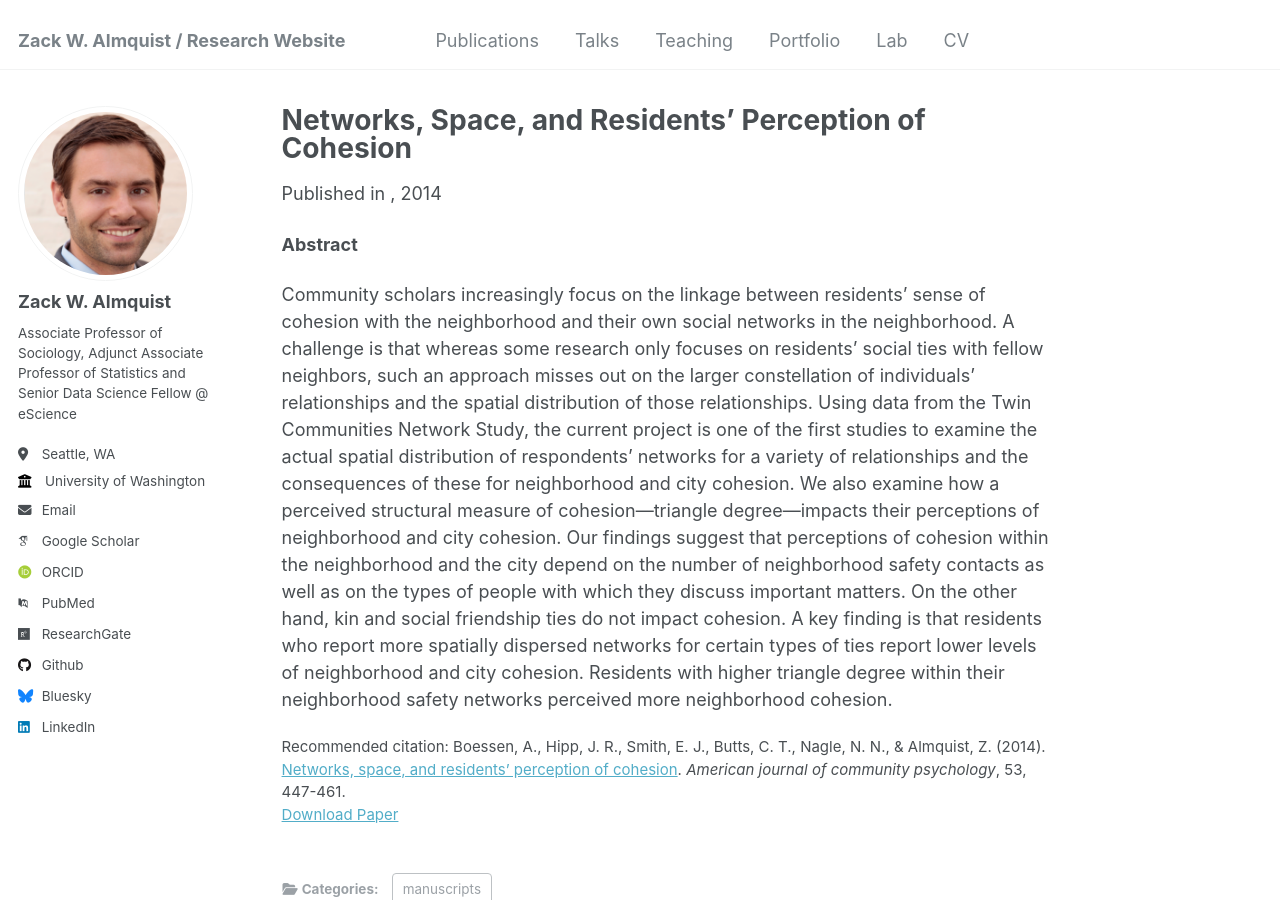
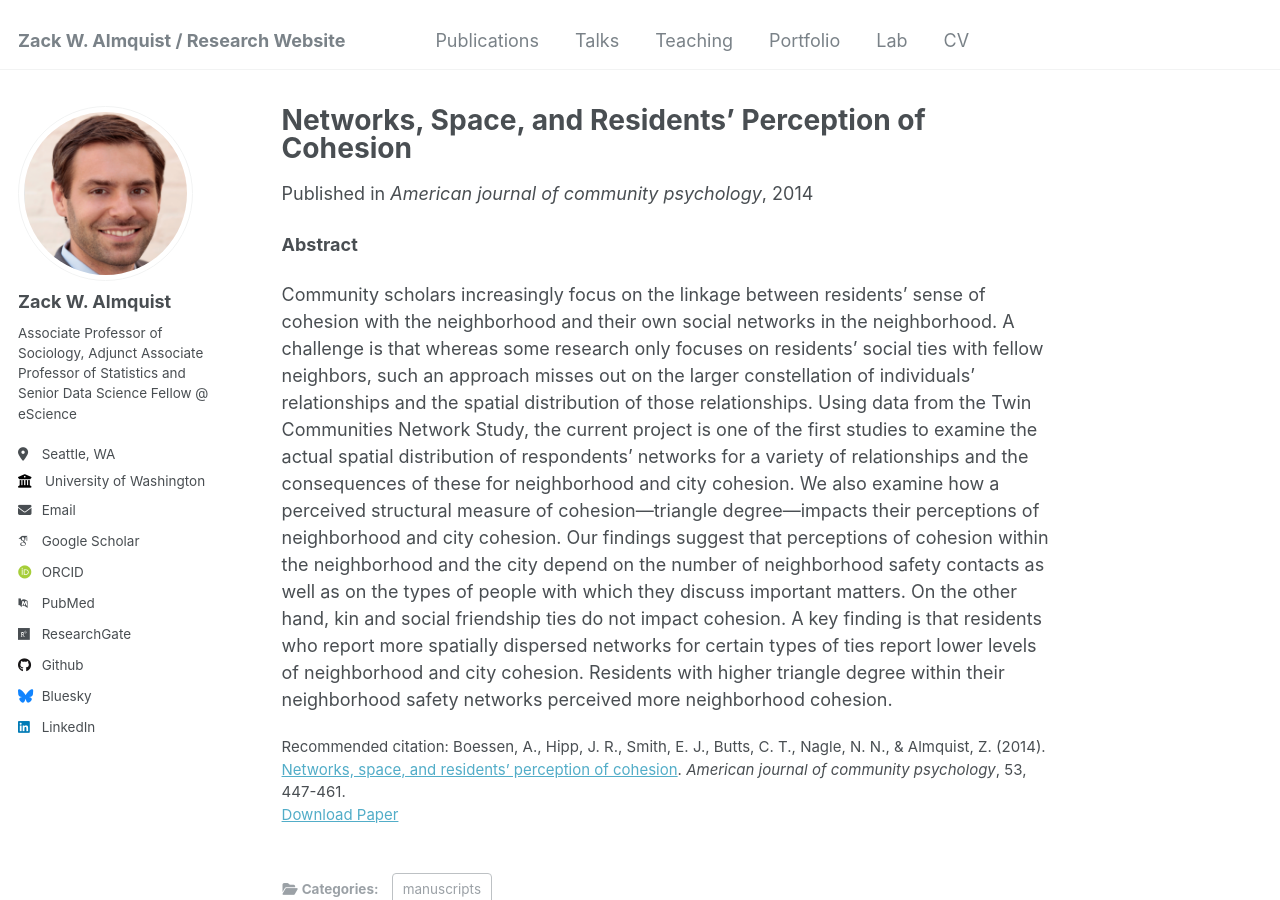
Before and after one commit to zalmquist/zalmquist.github.io, a Jekyll site: the page built from _publications/2014-02-05-ajcp.md, in a window 1280 px wide and 900 px high. Built offline with Jekyll 4.4.1, drawn with Linux system fonts in a browser that asks for light colours; some web fonts are replaced.

Commit message:
Update 2014-02-05-ajcp.md

```diff
--- a/_publications/2014-02-05-ajcp.md
+++ b/_publications/2014-02-05-ajcp.md
@@ -5,7 +5,7 @@ category: manuscripts
 permalink: /publication/2014-02-05-ajcp
 excerpt: ''
 date: 2014-02-05
-venue: ''
+venue: 'American journal of community psychology'
 paperurl: 'https://depts.washington.edu/zalmquist/articles/almquist_AJCP.pdf'
 citation: 'Boessen, A., Hipp, J. R., Smith, E. J., Butts, C. T., Nagle, N. N., & Almquist, Z. (2014). <a href="https://link.springer.com/article/10.1007/s10464-014-9639-1">Networks, space, and residents’ perception of cohesion</a>. <i>American journal of community psychology</i>, 53, 447-461.'
 ---
```
